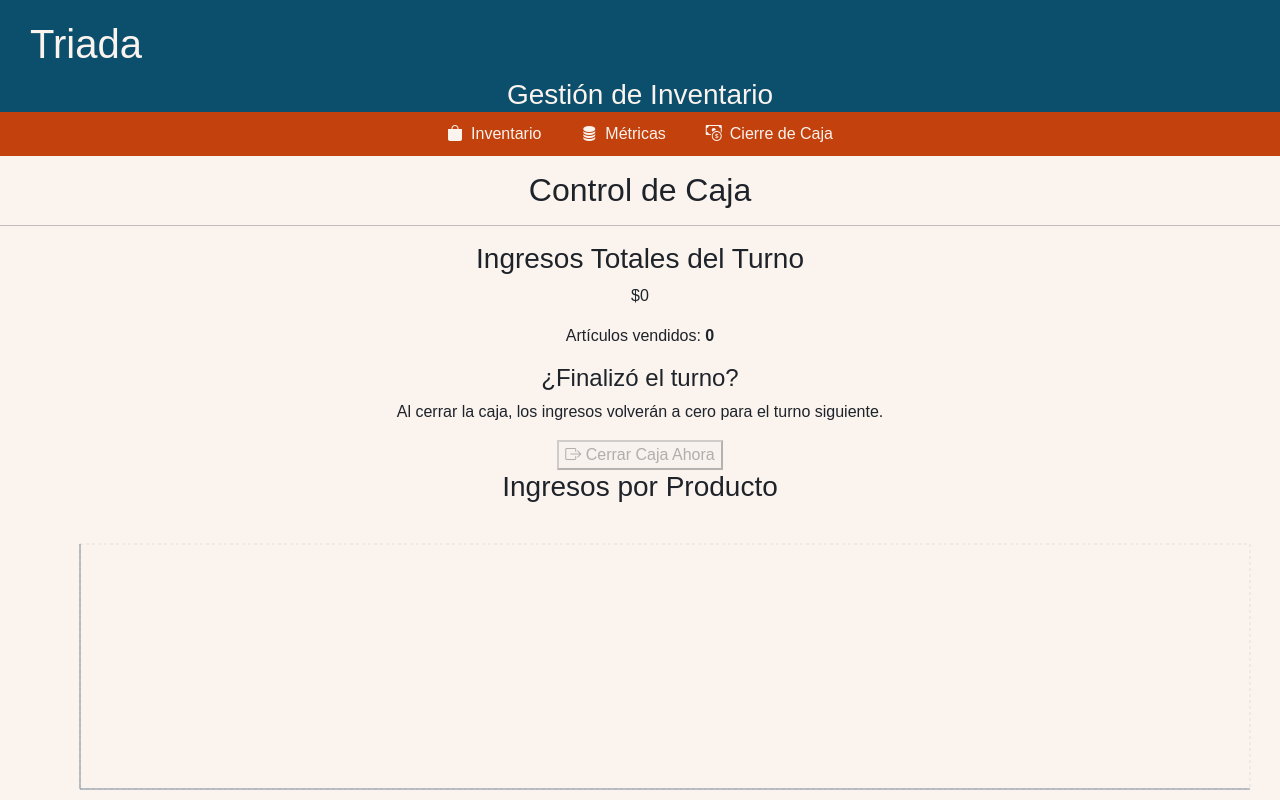
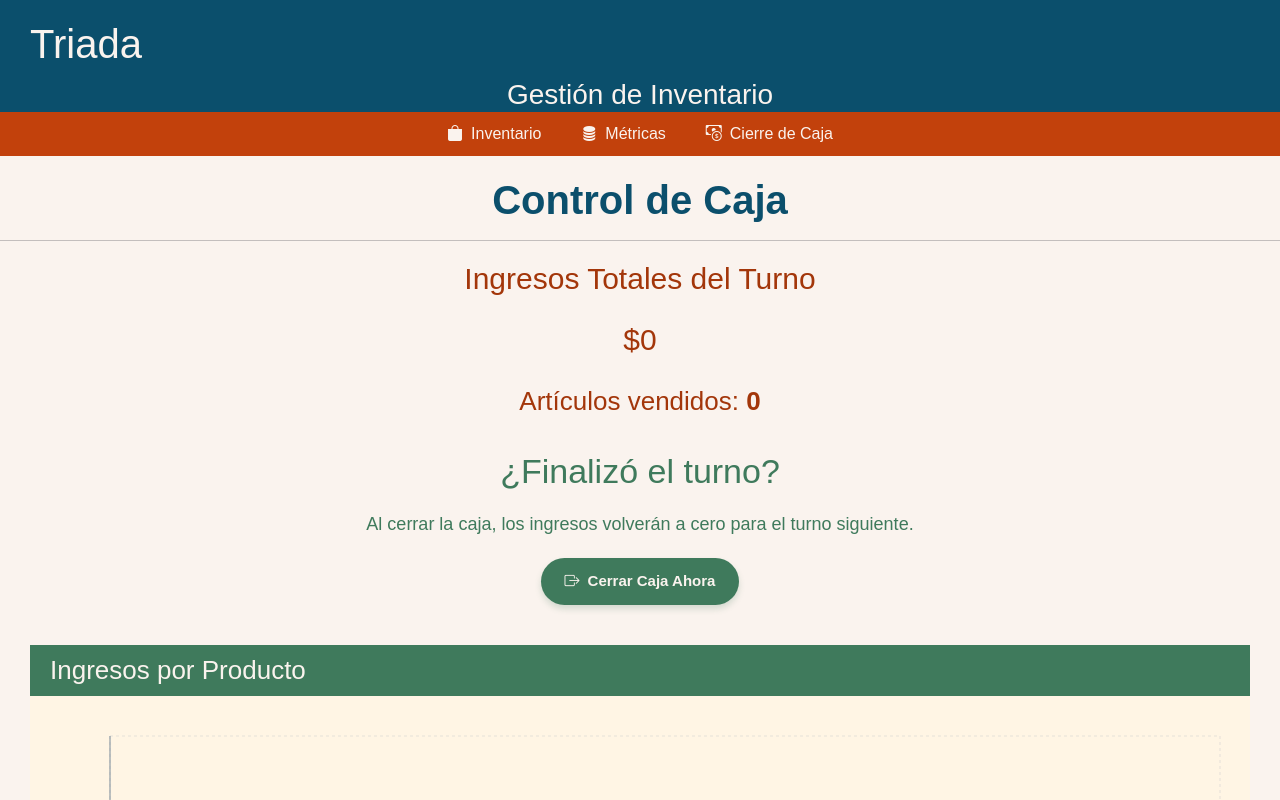
Before and after one commit to Ivanramire5/triada-app, a React (Vite) app: page /caja in a window 1280 px wide. Shown: the top 800 px of the page. Built offline with nearby package versions, Linux system fonts and the light colour scheme.

Commit message:
grafica hecha

```diff
--- a/src/pages/Caja.jsx
+++ b/src/pages/Caja.jsx
@@ -1,5 +1,6 @@
 import { useInventoryStore } from '../store/useInventoryStore';
 import { BarChart, Bar, XAxis, YAxis, CartesianGrid, Tooltip, ResponsiveContainer } from 'recharts';
+import "../style/caja.css"
 
 export default function Caja() {
     const products = useInventoryStore((state) => state.products);
@@ -25,7 +26,7 @@ export default function Caja() {
 
     return (
         <div className="caja-container">
-        <h2 className="caja-title">Control de Caja</h2>
+            <h2 className="caja-title">Control de Caja</h2>
         <hr className="caja-divider" />
 
         <div className="caja-content">
--- a/src/style/caja.css
+++ b/src/style/caja.css
@@ -1,8 +1,86 @@
-.caja-content{
-
-}
 
 .caja-chart-container{
     margin: 30px;
 
 }
+.btn-close-caja {
+    display: flex;
+    align-items: center;
+    justify-content: center; /* Centra el ícono y el texto adentro del botón */
+    margin: 0 auto; /* Centra el botón entero en el medio de la tarjeta */
+    gap: 8px; /* Separación perfecta entre el ícono y el texto */
+    background-color: #3F7A5C; /* Verde principal */
+    color: #FAF3EE; /* Texto color crema */
+    border: none;
+    padding: 12px 24px;
+    border-radius: 30px; /* Redondeado igual que el input */
+    font-size: 15px;
+    font-weight: 600;
+    cursor: pointer;
+    transition: all 0.2s ease;
+    box-shadow: 0 4px 6px rgba(63, 122, 92, 0.2);
+}
+.caja-container{
+    text-align: center;
+}
+
+.caja-title{
+    font-size: 40px;
+    font-weight: bold;
+    margin-bottom: 10px;
+    color: #0B4F6C;
+    text-align: center;
+    margin-top: 20px;
+}
+.summary-title{
+    font-size: 30px;
+    margin-bottom: 10px;
+    color: #a3360a;
+    text-align: center;
+    margin-top: 20px;
+}
+.summary-amount{
+    font-size: 30px;
+    margin-bottom: 10px;
+    color: #a3360a;
+    text-align: center;
+    margin-top: 20px;
+}
+.summary-subtitle{
+    font-size: 26px;
+    margin-bottom: 10px;
+    color: #a3360a;
+    text-align: center;
+    margin-top: 20px;
+    margin-bottom: 20px;
+}
+.action-title{
+    font-size: 34px;
+    margin-bottom: 10px;
+    color: #3F7A5C;
+    text-align: center;
+    margin-top: 30px;
+    margin-bottom: 20px;
+}
+.action-text{
+    font-size: 18px;
+    margin-bottom: 10px;
+    color: #3F7A5C;
+    text-align: center;
+    margin-top: 20px;
+    margin-bottom: 20px;
+}
+.caja-chart-container{
+    background-color: #FFF5E4;
+    margin-top: 40px;
+    color: #FAF3EE;
+
+}
+.chart-title{
+    background-color: #3F7A5C;
+    padding-top: 10px;
+    padding-bottom: 10px;
+    font-size: 26px;
+    text-align: left;
+    padding-left: 20px;
+}
```
